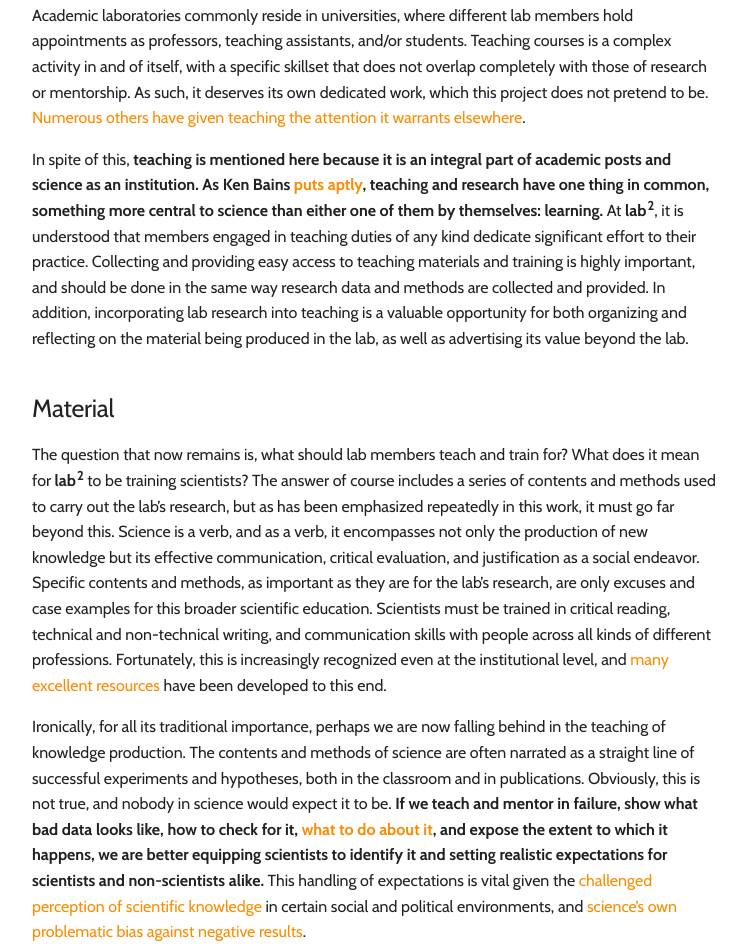
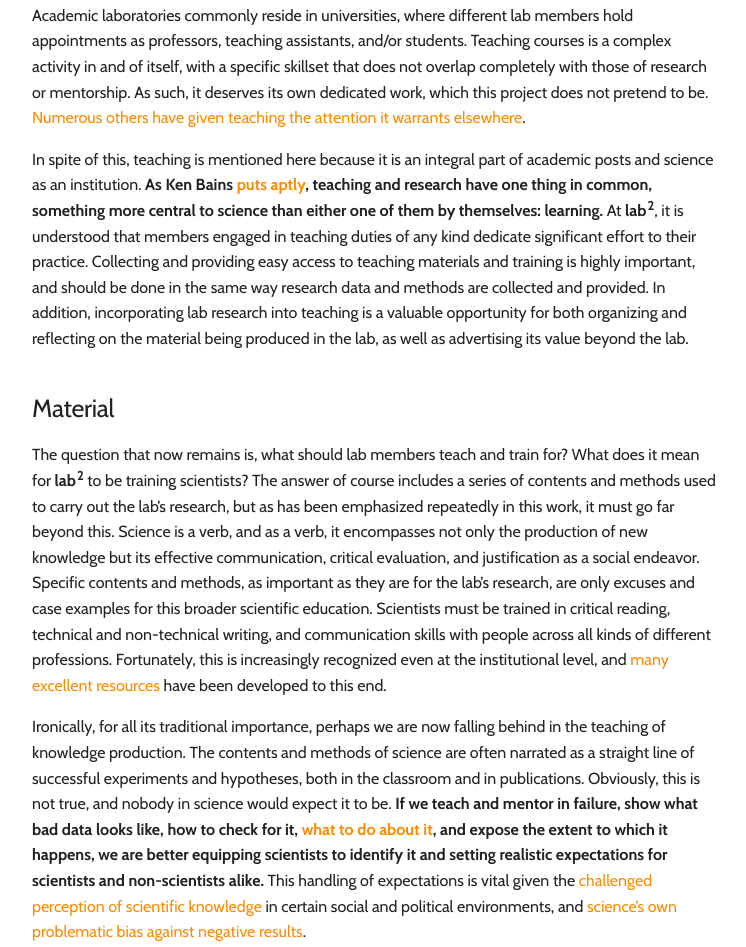
Before and after one commit to lab-squared/lab-squared.github.io, a plain HTML site: page growth/index.html in a window 1280 px wide. Shown: the part 1532-2479 px from the top of the page, without its empty margins (264-1010 px from the left). Drawn offline with nearby package versions, Linux system fonts and the light colour scheme; no server answers.

Commit message:
Changed bold

```diff
--- a/growth/index.html
+++ b/growth/index.html
@@ -476,7 +476,7 @@
 <p>Since mentorship can come from different lab members (and non-members) for certain skills, <strong>a successful training environment implies comfortable communication between all lab members and easy access to outside mentorship when needed.</strong> A crucial duty of PIs is actively ensuring that this is the case. This can be done by creating the <a href="../composition/">forums and spaces for communication to occur, giving those spaces real weight</a>, reinforcing constructive interactions within the lab, empowering trainees to reach out beyond the lab when needed, and clarifying the channels and procedures to do so. It can also be reinforced by encouraging other lab members' commitment to making training of other lab members part of the job. In fact, providing technical training could be an explicit item on the job description for a member of <strong>lab<sup>2</sup></strong> acting as Lab Master, to use the Renaissance workshop analogy once more. If the PIs are not in a position to do this, it could perhaps be of interest to a non-trainee such as a staff scientist or technician, in order to avoid <a href="../composition/">conflicting interests</a> with senior trainees such as postdocs who are looking to move on from the lab.</p>
 <h2 id="teaching">Teaching</h2>
 <p>Academic laboratories commonly reside in universities, where different lab members hold appointments as professors, teaching assistants, and/or students. Teaching courses is a complex activity in and of itself, with a specific skillset that does not overlap completely with those of research or mentorship. As such, it deserves its own dedicated work, which this project does not pretend to be. <a href="https://www.hup.harvard.edu/catalog.php?isbn=9780674013254">Numerous others have given teaching the attention it warrants elsewhere</a>.</p>
-<p>In spite of this, <strong>teaching is mentioned here because it is an integral part of academic posts and science as an institution. As Ken Bains <a href="https://www.npr.org/sections/ed/2015/05/08/404960905/what-the-best-college-teachers-do">puts aptly</a>, teaching and research have one thing in common, something more central to science than either one of them by themselves: learning. </strong> At <strong>lab<sup>2</sup></strong>, it is understood that members engaged in teaching duties of any kind dedicate significant effort to their practice. Collecting and providing easy access to teaching materials and training is highly important, and should be done in the same way research data and methods are collected and provided. In addition, incorporating lab research into teaching is a valuable opportunity for both organizing and reflecting on the material being produced in the lab, as well as advertising its value beyond the lab.</p>
+<p>In spite of this, teaching is mentioned here because it is an integral part of academic posts and science as an institution. <strong>As Ken Bains <a href="https://www.npr.org/sections/ed/2015/05/08/404960905/what-the-best-college-teachers-do">puts aptly</a>, teaching and research have one thing in common, something more central to science than either one of them by themselves: learning. </strong> At <strong>lab<sup>2</sup></strong>, it is understood that members engaged in teaching duties of any kind dedicate significant effort to their practice. Collecting and providing easy access to teaching materials and training is highly important, and should be done in the same way research data and methods are collected and provided. In addition, incorporating lab research into teaching is a valuable opportunity for both organizing and reflecting on the material being produced in the lab, as well as advertising its value beyond the lab.</p>
 <h2 id="material">Material</h2>
 <p>The question that now remains is, what should lab members teach and train for? What does it mean for <strong>lab<sup>2</sup></strong> to be training scientists? The answer of course includes a series of contents and methods used to carry out the lab’s research, but as has been emphasized repeatedly in this work, it must go far beyond this. Science is a verb, and as a verb, it encompasses not only the production of new knowledge but its effective communication, critical evaluation, and justification as a social endeavor. Specific contents and methods, as important as they are for the lab’s research, are only excuses and case examples for this broader scientific education. Scientists must be trained in critical reading, technical and non-technical writing, and communication skills with people across all kinds of different professions. Fortunately, this is increasingly recognized even at the institutional level, and <a href="https://mitcommlab.mit.edu/">many excellent resources</a> have been developed to this end.</p>
 <p>Ironically, for all its traditional importance, perhaps we are now falling behind in the teaching of knowledge production. The contents and methods of science are often narrated as a straight line of successful experiments and hypotheses, both in the classroom and in publications. Obviously, this is not true, and nobody in science would expect it to be. <strong>If we teach and mentor in failure, show what bad data looks like, how to check for it, <a href="https://doi.org/10.1038/d41586-019-03909-2">what to do about it</a>, and expose the extent to which it happens, we are better equipping scientists to identify it and setting realistic expectations for scientists and non-scientists alike.</strong> This handling of expectations is vital given the <a href="">challenged perception of scientific knowledge</a> in certain social and political environments, and <a href="">science’s own problematic bias against negative results</a>.</p>
```
